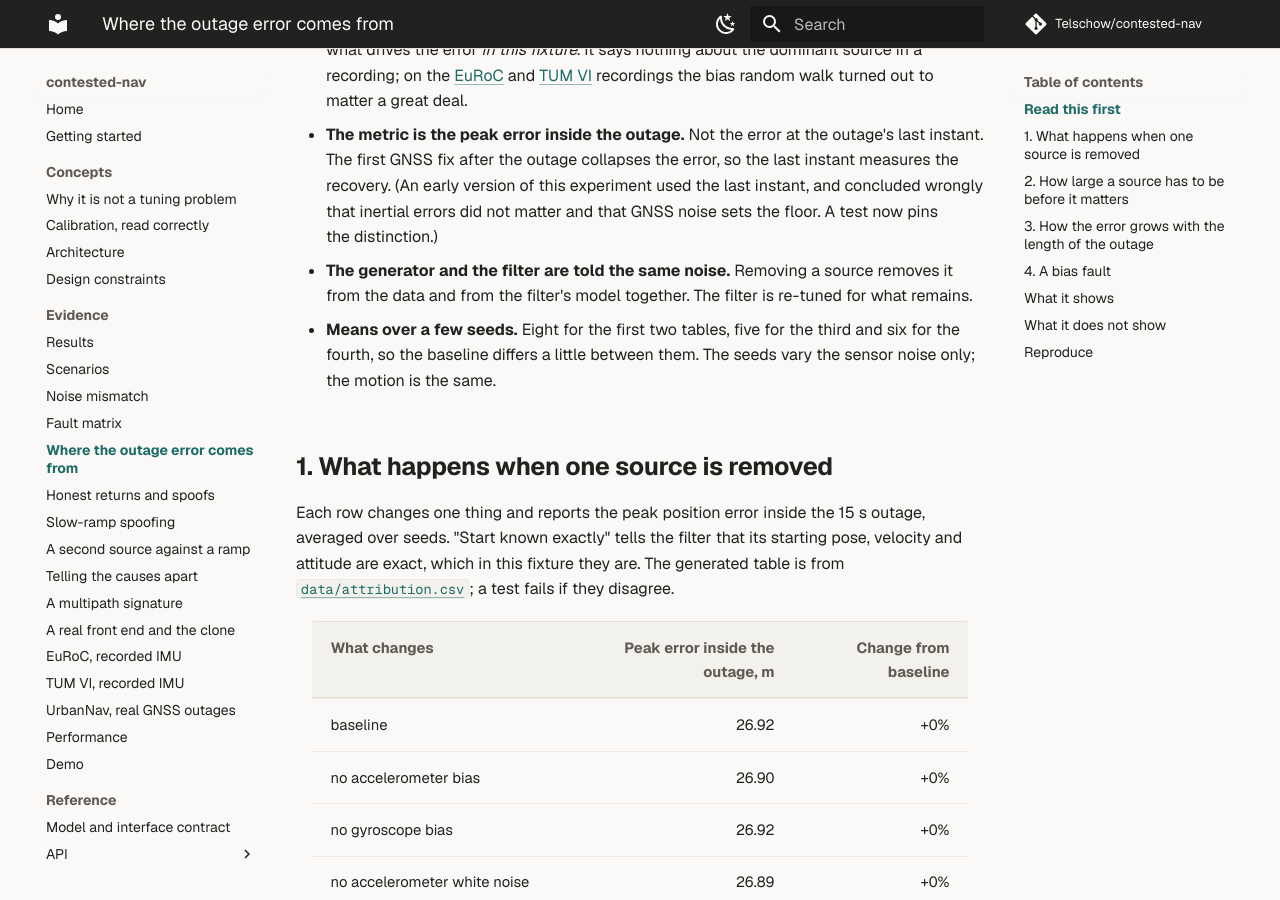
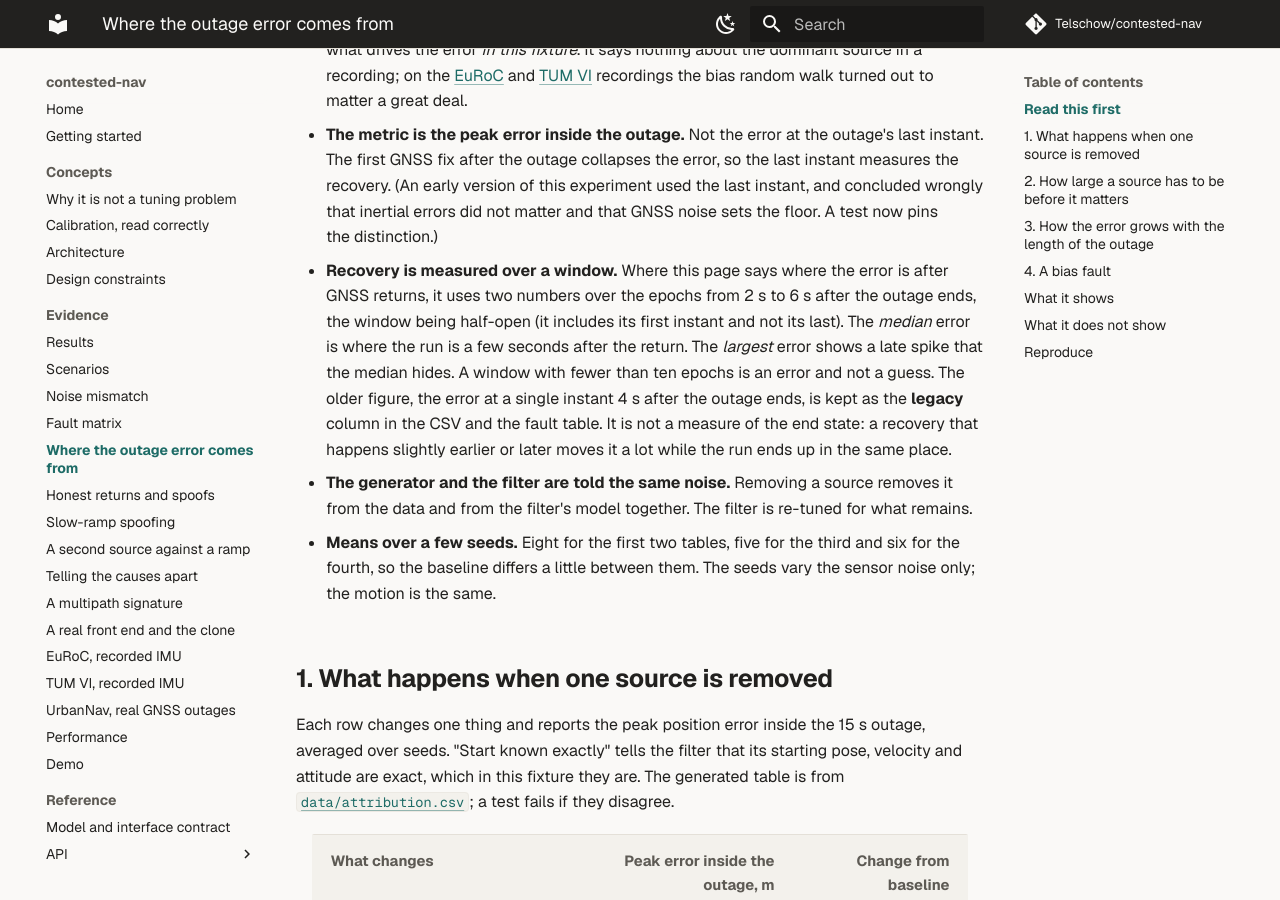
Before and after one commit to Telschow/contested-nav, an MkDocs documentation site: the page built from docs/attribution.md, in a window 1280 px wide and 900 px high, scrolled down 424 px. Built offline with MkDocs 1.6.1 and Material for MkDocs 9.7.7, drawn with Linux system fonts in a browser that asks for light colours; comment, search, counter and statistics services are not loaded; some of the changed text lies outside the part shown.

Commit message:
docs(attribution): define the recovery window, mark the single instant as legacy (T2-8)
Statement 7 now reads the median over the window. It still holds, so no
conclusion changes. The page test pins the window wording to the constants.

Co-Authored-By: Claude Sonnet 5.5 <noreply@anthropic.com>
Claude-Session: https://claude.ai/code/session_01Lshv6EY1V8zMS4fXeWNv7Q

```diff
--- a/docs/attribution.md
+++ b/docs/attribution.md
@@ -15,6 +15,13 @@ page (L8) listed a related one: would a bias fault be noticed? This page runs th
   after the outage collapses the error, so the last instant measures the recovery. (An early version of this
   experiment used the last instant, and concluded wrongly that inertial errors did not matter and that GNSS noise sets
   the floor. A test now pins the distinction.)
+- **Recovery is measured over a window.** Where this page says where the error is after GNSS returns, it uses two
+  numbers over the epochs from 2 s to 6 s after the outage ends, the window being half-open (it includes its first
+  instant and not its last). The *median* error is where the run is a few seconds after the return. The *largest*
+  error shows a late spike that the median hides. A window with fewer than ten epochs is an error and not a guess.
+  The older figure, the error at a single instant 4 s after the outage ends, is kept as the **legacy** column in the
+  CSV and the fault table. It is not a measure of the end state: a recovery that happens slightly earlier or later
+  moves it a lot while the run ends up in the same place.
 - **The generator and the filter are told the same noise.** Removing a source removes it from the data and from the
   filter's model together. The filter is re-tuned for what remains.
 - **Means over a few seeds.** Eight for the first two tables, five for the third and six for the fourth, so the
@@ -84,7 +91,8 @@ Textbook exponents: velocity error at the start 1, accelerometer white noise 1.5
 ## 4. A bias fault
 
 A step in the accelerometer bias on one axis at the start of the outage, of several sizes. During the denial nothing is
-measured, so nothing can notice it. The question is what happens when GNSS returns.
+measured, so nothing can notice it. The question is what happens when GNSS returns. The last three columns are the
+recovery: the median and the largest error over the window, then the legacy single instant.
 
 <!-- attribution-fault:start -->
 
@@ -123,8 +131,8 @@ Each statement is checked against the CSV by `tests/test_attribution_page.py`.
    by under ten percent, and a step of 0.2 m/s² by about a fifth; in neither case is a GNSS fix rejected when GNSS
    returns, or the channel declared faulty.
 7. **A large bias fault makes the filter reject the healthy GNSS.** A step of 1 m/s² makes the filter reject the fixes
-   that follow the outage and declare the receiver faulty in every run, and four seconds after the return the error
-   is larger than at the worst point of the outage. The receiver is blamed for a fault in the inertial unit. This is
+   that follow the outage and declare the receiver faulty in every run, and over the window after the return the
+   median error is larger than at the worst point of the outage (the legacy single instant says the same). The receiver is blamed for a fault in the inertial unit. This is
    the lockout mechanism behind the lost runs on the [EuRoC](euroc.md) and [TUM VI](tumvi.md) recordings.
 
 ## What it does not show
```
Also changed, not shown: 1 other file.
